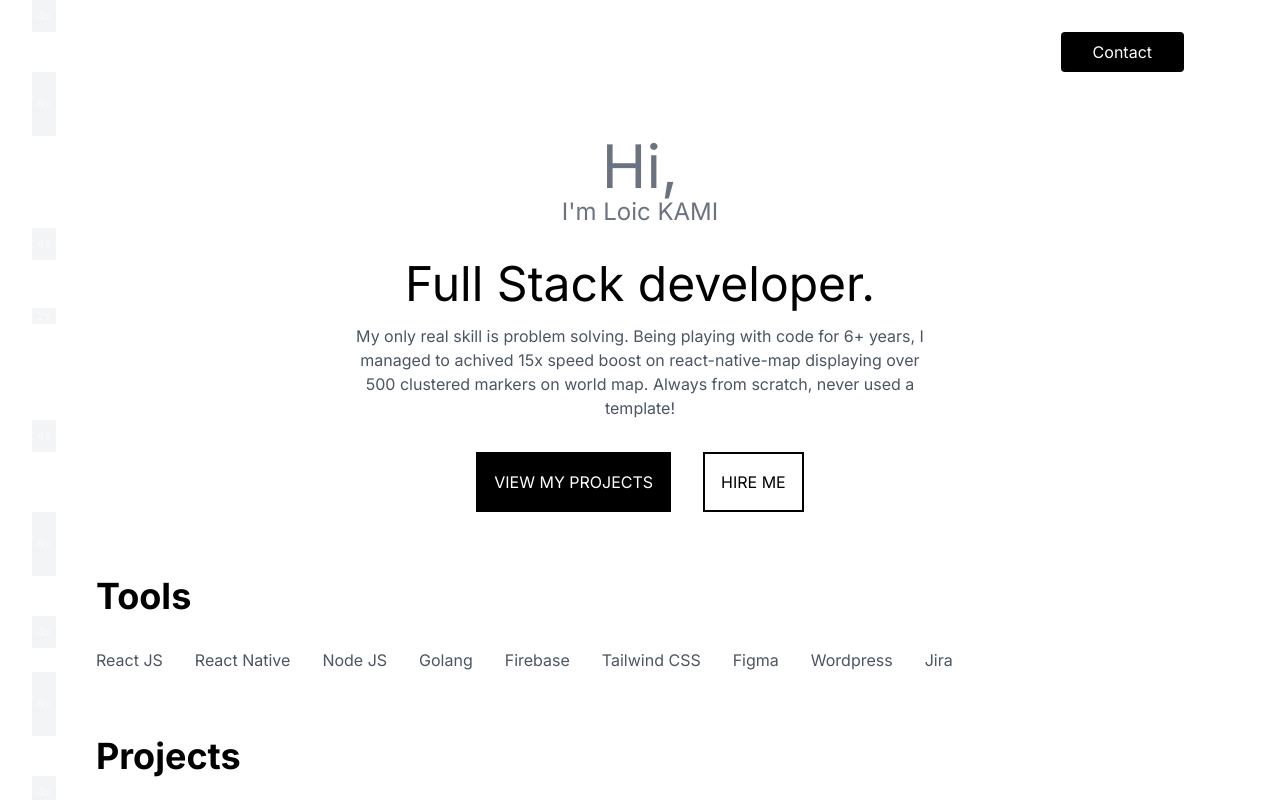
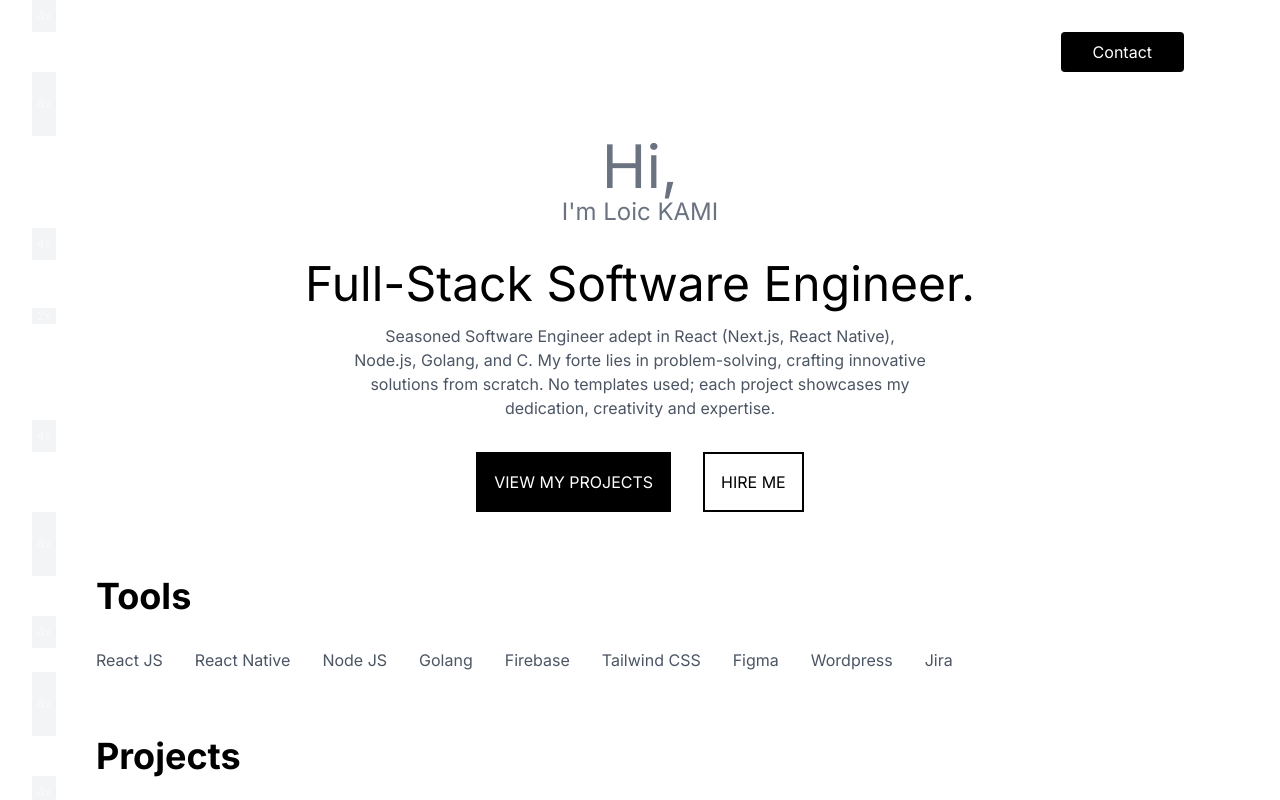
Before and after one commit to kamicodaxe/portfolio, a Next.js app: page / in a window 1280 px wide. Shown: the top 800 px of the page. Built offline with nearby package versions, Linux system fonts and the light colour scheme.

Commit message:
Update Header

```diff
--- a/src/components/header.tsx
+++ b/src/components/header.tsx
@@ -31,12 +31,12 @@ const Header: React.FC<HeaderProps> = ({ }) => {
 					<p className='text-gray-500 text-6xl'>Hi,</p>
 					<p className='text-gray-500 text-2xl'>I&apos;m Loic KAMI</p>
 					<Ruler height='32px' />
-					<p className=' text-black text-4xl md:text-5xl letter-spaced'>Full Stack developer.</p>
+					<p className=' text-black text-4xl md:text-5xl letter-spaced'>Full-Stack Software Engineer.</p>
 					<Ruler height='16px' />
 					<p className='max-w-xl leading-6 mx-auto'>
-						My only real skill is problem solving. Being playing with code for 6+ years,
-						I managed to achived 15x speed boost on react-native-map displaying over 500 clustered markers on world map.
-						Always from scratch, never used a template!
+						Seasoned Software Engineer adept in React (Next.js, React Native), Node.js, Golang, and C.
+						My forte lies in problem-solving, crafting innovative solutions from scratch.
+						No templates used; each project showcases my dedication, creativity and expertise.
 					</p>
 				</div>
 				<Ruler height='32px' />
```
